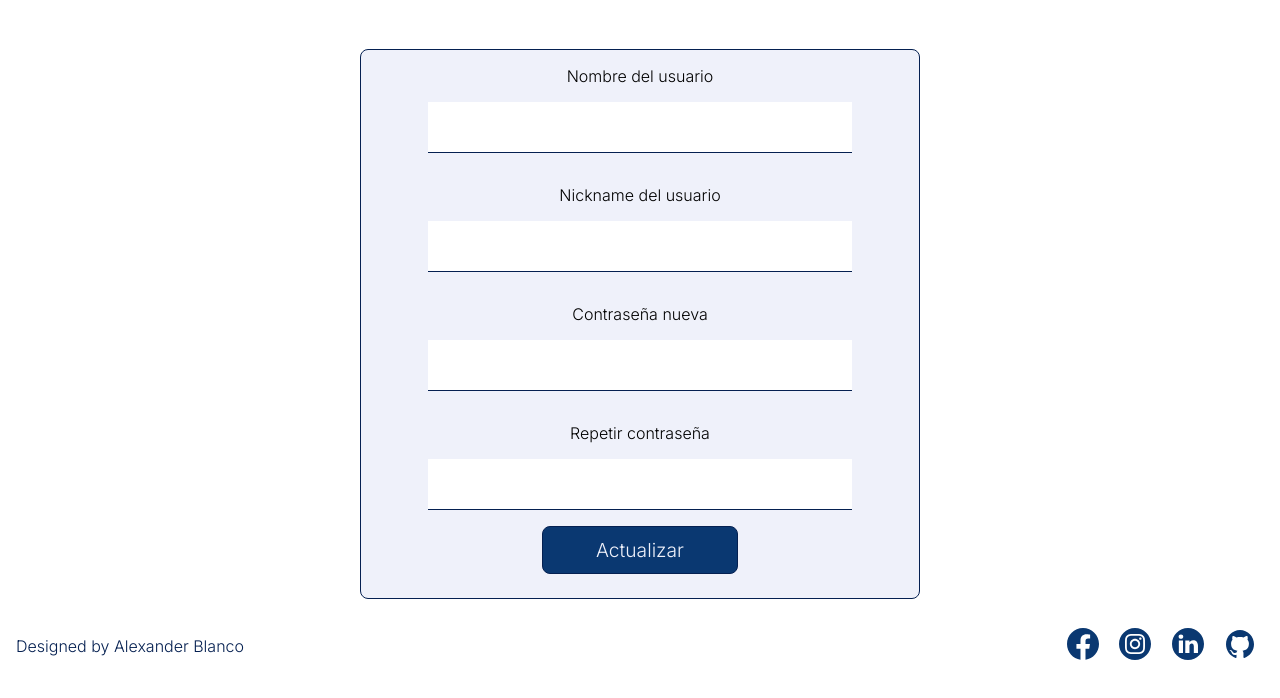
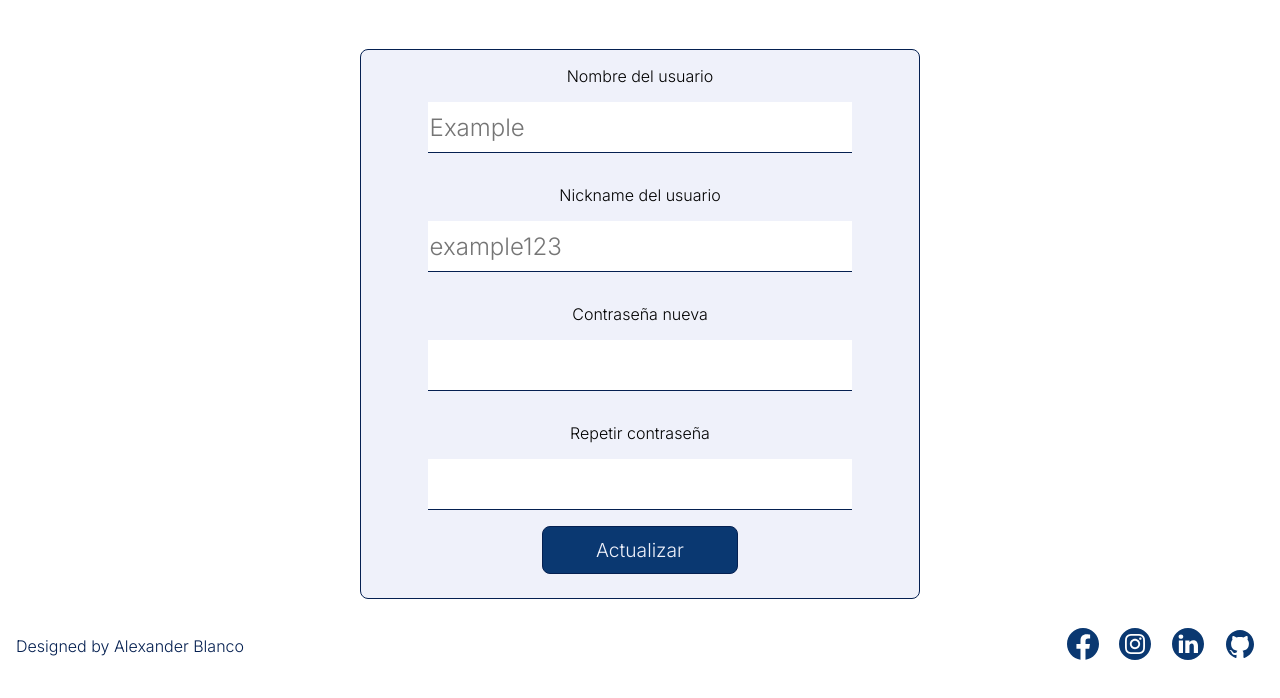
Before and after one commit to ablancoa/juego-ahorcado-alura, a website with bundled scripts: page restores-password.html in a window 1280 px wide. Shown: the part 76-774 px from the top of the page. Built offline with nearby package versions, Linux system fonts and the light colour scheme; a script that the page names is missing.

Commit message:
Se agregaron placeholder de los imputs

```diff
--- a/restores-password.html
+++ b/restores-password.html
@@ -20,11 +20,11 @@
         <form class="main-hero">
             <div class="container">
                 <label for="user-name">Nombre del usuario</label>
-                <input type="text" name="usuario" id="user-name" class="input" required>
+                <input type="text" name="usuario" id="user-name" class="input" required placeholder="Example">
             </div>
             <div class="container">
                 <label for="user-nickname">Nickname del usuario</label>
-                <input type="text" name="usuario" id="user-nickname" class="input" required>
+                <input type="text" name="usuario" id="user-nickname" class="input" required placeholder="example123">
             </div>
             <div class="container">
                 <label for="user-password">Contraseña nueva</label>
```
Also changed, not shown: user-authentication.html (+1 -1 lines), user-registration.html (+2 -2 lines).
